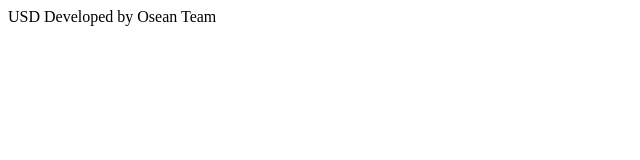
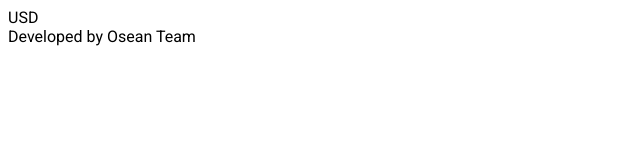
Before and after one commit to henrygagnier/henrygagnier.github.io, a plain HTML site: page index.html in a window 1280 px wide. Shown: the whole page, without its empty margins (0-640 px from the left). Drawn offline with nearby package versions, Linux system fonts and the light colour scheme; no server answers.

Commit message:
Update index.html

```diff
--- a/index.html
+++ b/index.html
@@ -6,11 +6,12 @@
 <link rel="preconnect" href="https://fonts.gstatic.com" crossorigin>
 <link href="https://fonts.googleapis.com/css2?family=Roboto&display=swap" rel="stylesheet">
   <!-- Include other necessary scripts or stylesheets here -->
+  <link rel="stylesheet" href="index.css">
 </head>
 <body>
   <div>
     <span id="price"></span> USD
-
+    <br>
     Developed by Osean Team
   </div>
 <script src="https://cdn.jsdelivr.net/npm/axios/dist/axios.min.js"></script>
```
